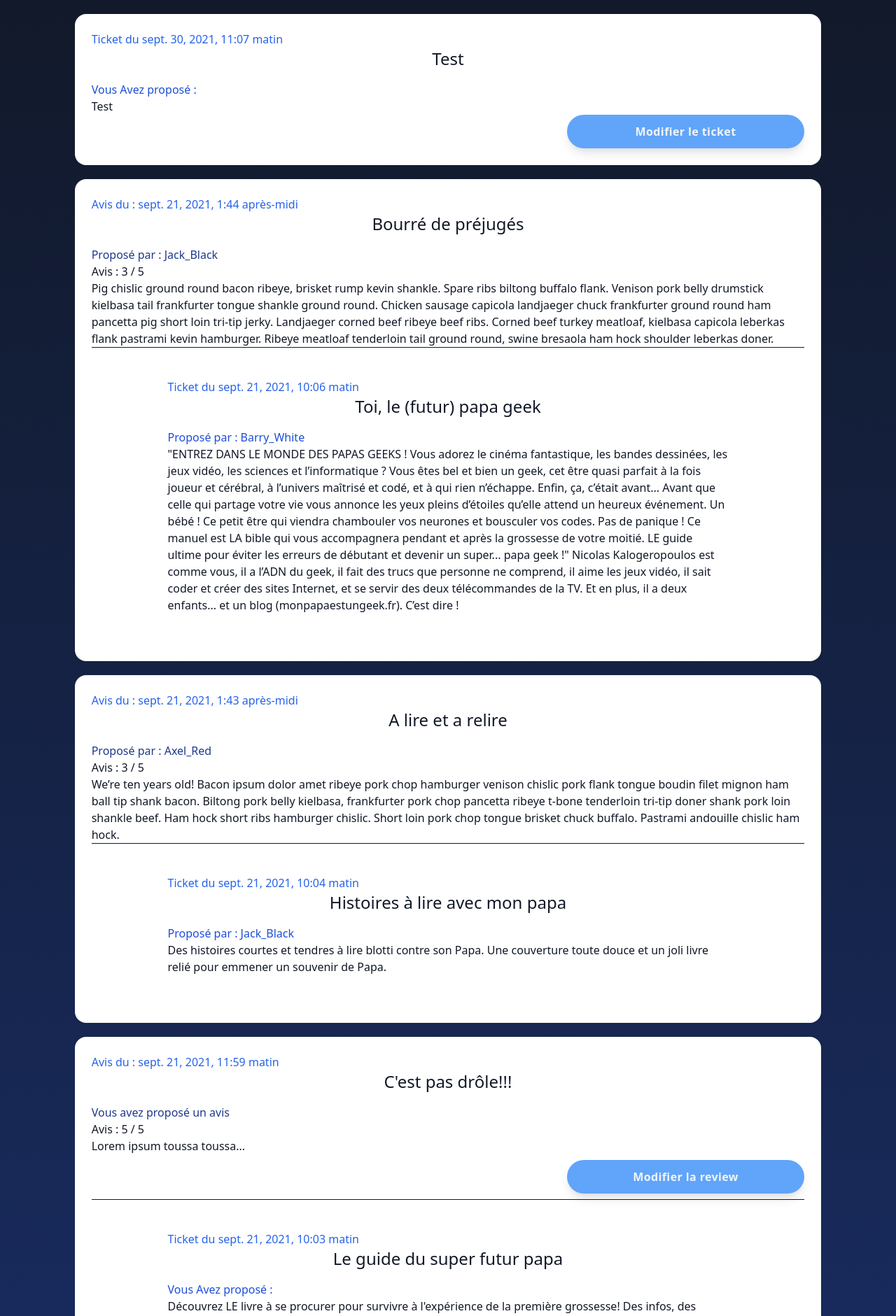
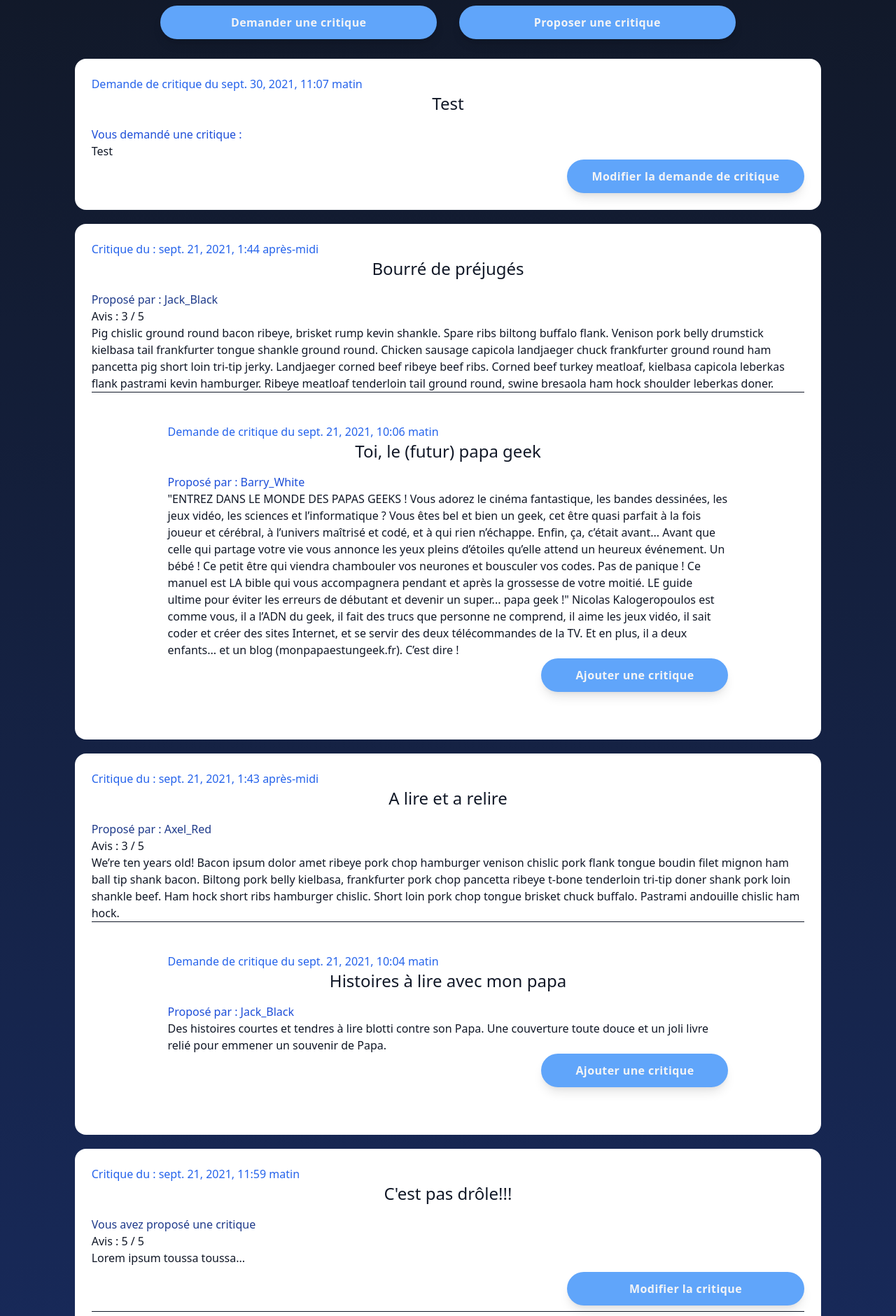
Before and after one commit to FrancoisQUI/P9-00-Projet, a Django app: page /feed/ in a window 1280 px wide; the page is wider, and only the part inside the window is pictured. Shown: the part 107-1988 px from the top of that part at 70% size. Run offline with Django 3.2, Linux system fonts and the light colour scheme; a user stored in the database is signed in; data comes from the database, SQL or seed files in the repository; both versions use the stored data as it was after the commit; some libraries are stand-ins or nearby versions.

Commit message:
Try to add review form ticket view TOFIX: reverse not found

```diff
--- a/litrev/bkreport/templates/bkreport/review/snippet.html
+++ b/litrev/bkreport/templates/bkreport/review/snippet.html
@@ -1,10 +1,10 @@
 
 <div class="css_card-base text-gray-900 w-10/12">
-    <p class="text-blue-600">Avis du : {{ post.time_created }}</p>
+    <p class="text-blue-600">Critique du : {{ post.time_created }}</p>
     <h2>{{ post.headline }}</h2>
     <p class="text-blue-900">
         {% if request.user == post.user %}
-            Vous avez proposé un avis
+            Vous avez proposé une critique
         {% else %}
             Proposé par : {{ post.user.username }}
         {% endif %}
@@ -16,7 +16,7 @@
     {% if request.user == post.user %}
         <form action="{% url 'edit_review' post.id %}" class="container flex flex-row-reverse content-end my-2">
             <button type="submit" class="w-4/12 self-end">
-                Modifier la review
+                Modifier la critique
             </button>
         </form>
     {% endif %}
--- a/litrev/bkreport/templates/bkreport/review_form.html
+++ b/litrev/bkreport/templates/bkreport/review_form.html
@@ -3,6 +3,9 @@
 {% block content %}
     <div class="css_card-container">
         <div class="css_card-base">
+            {% if ticket is not None %}
+                {% include 'bkreport/ticket/snippet.html' with post=ticket %}
+            {% endif %}
             <form method="POST">
                 {% csrf_token %}
                 {{ form.as_ul }}
--- a/litrev/bkreport/templates/bkreport/ticket/snippet.html
+++ b/litrev/bkreport/templates/bkreport/ticket/snippet.html
@@ -1,23 +1,31 @@
 
 <div class="css_card-base w-10/12">
-    <p class="text-blue-600">Ticket du {{ post.time_created }}</p>
+    <p class="text-blue-600">Demande de critique du {{ post.time_created }}</p>
     <h2>{{ post.title }}</h2>
     {# TODO: Show image #}
     <p class="text-blue-700">
-    {% if request.user == post.user %}
-        Vous Avez proposé :
-    {% else %}
-        Proposé par : {{ post.user.username }}
-    {% endif %}
+        {% if request.user == post.user %}
+            Vous demandé une critique :
+        {% else %}
+            Proposé par : {{ post.user.username }}
+        {% endif %}
     </p>
     <p>{{ post.description }}</p>
 
     {% if request.user == post.user %}
         <form action="{% url 'edit_ticket' post.id %}" class="container flex flex-row-reverse content-end">
             <button type="submit" class="w-4/12 self-end">
-                Modifier le ticket
+                Modifier la demande de critique
             </button>
         </form>
+    {% else %}
+        {% if request.user.is_authenticated %}
+            <form action="{% url 'add_review_from_ticket' post.id %}" class="container flex flex-row-reverse content-end">
+                <button type="submit" class="w-4/12 self-end">
+                    Ajouter une critique
+                </button>
+            </form>
+        {% endif %}
     {% endif %}
 
 </div>
--- a/litrev/bkreport/urls.py
+++ b/litrev/bkreport/urls.py
@@ -7,6 +7,7 @@ urlpatterns = [
     path('', views.index, name='book-index'),
     path('ticket/add/', views.TicketCreateView.as_view(), name='add_ticket'),
     path('review/add/', views.ReviewCreateView.as_view(), name='add_review'),
+    path('review/add/<int:pk>', views.ReviewCreateFromTicketView.as_view(), name='add_review_from_ticket'),
     path('ticket/<int:pk>', views.TicketDetailView.as_view(), name='ticket_detail'),
     path('review/<int:pk>', views.ReviewDetailView.as_view(), name='review_detail'),
     path('ticket/edit/<int:pk>', views.TicketUpdateView.as_view(), name='edit_ticket'),
--- a/litrev/litrev/templates/litrev/feed.html
+++ b/litrev/litrev/templates/litrev/feed.html
@@ -1,6 +1,14 @@
 {% extends 'litrev/base.html' %}
 
 {% block content %}
+    <div class="container flex w-8/12 m-auto">
+        <form action="{% url 'add_ticket' %}" class="w-6/12 mx-4 my-2">
+            <button>Demander une critique</button>
+        </form>
+        <form action="{% url 'add_review' %}" class="w-6/12 mx-4 my-2">
+            <button>Proposer une critique</button>
+        </form>
+    </div>
     <div class="css_card-container">
         {% for post in posts %}
             {% if post.content_type == 'TICKET' %}
--- a/litrev/theme/static/css/dist/styles.css
+++ b/litrev/theme/static/css/dist/styles.css
@@ -938,6 +938,10 @@ button:hover {
   margin: 0.25rem;
 }
 
+.m-auto {
+  margin: auto;
+}
+
 .mx-auto {
   margin-left: auto;
   margin-right: auto;
@@ -956,6 +960,11 @@ button:hover {
 .my-2 {
   margin-top: 0.5rem;
   margin-bottom: 0.5rem;
+}
+
+.mx-4 {
+  margin-left: 1rem;
+  margin-right: 1rem;
 }
 
 .block {
@@ -1008,6 +1017,14 @@ button:hover {
 
 .w-4\/12 {
   width: 33.333333%;
+}
+
+.w-auto {
+  width: auto;
+}
+
+.w-8\/12 {
+  width: 66.666667%;
 }
 
 .flex-row-reverse {
```
Also changed, not shown: litrev/bkreport/views.py (+24 -1 lines), litrev/db.sqlite3.
